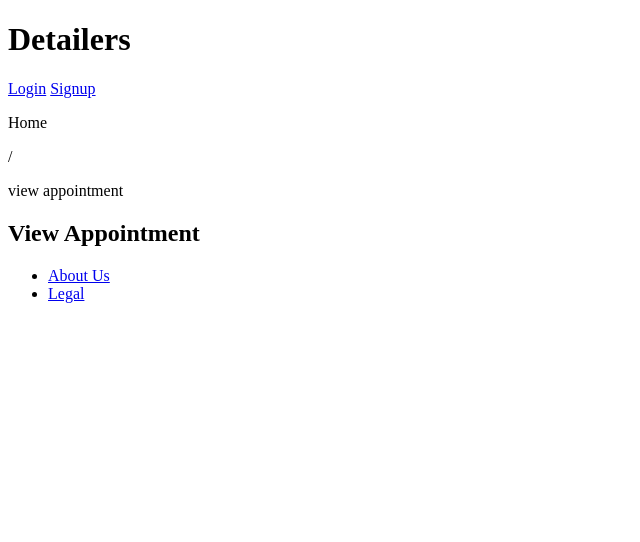
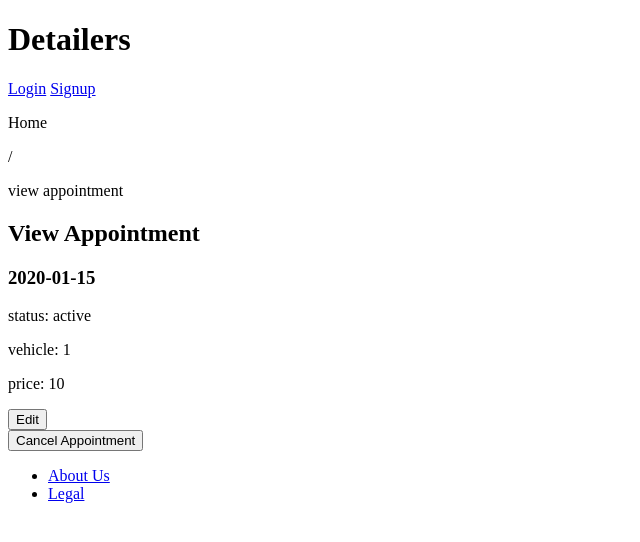
Before and after one commit to phyrenight/detailers, a Flask app: template detailers/app/templates/viewappointment.html in a window 1280 px wide. Shown: the top 542 px of the page, without its empty margins (0-640 px from the left). Run offline with Flask 2, Linux system fonts and the light colour scheme; the template is opened without the code that fills it: values that come from a table or form of the project are taken from there, others are empty; tables that the repository leaves empty hold one stand-in row (values such as "Sample post").

Commit message:
add template view_appointment

```diff
--- a/detailers/app/routes.py
+++ b/detailers/app/routes.py
@@ -138,40 +138,41 @@ def view_appointments(user_id):
         return redirect(url_for('home'))
 
 
-@app.route('/<user_id>/view_appointment/<id>')
-def view_appointment(user_id, id):
+@app.route('/<user_id>/view_appointment/<appointment_id>')
+def view_appointment(user_id, appointment_id):
     """
    #    View a singular appointment
 """
     if 'email' not in session:
         return redirect(url_for('login'))
     else:
-        appointment = Appointment.query.filter_by(id=id).first()
-        user = User.query.filter_by(
-            id=appointment.id).first()
+        appointment = Appointments.query.filter_by(id=appointment_id).first()
+        user = Users.query.filter_by(
+            id=appointment.user_id).first()
         if user.email == session['email']:
             return render_template(
                 'viewappointment.html',
                 appointment=appointment,
-                detailer=detailer)
+                detailer=None)
+        else:
+            return redirect(url_for('home'))
 
-
-@app.route('/<user_id>/cancelAppointment/<id>')
-def cancel_appointment():
+@app.route('/<user_id>/cancelappointment/<appointment_id>')
+def cancel_appointment(user_id, appointment_id):
     if 'email' not in session:
         return redirect(url_for('login'))
-    appointment = Appointment.query.filter_by(id=id).first()
-    currentUser = User.query.filter_by(email=str(
+    appointment = Appointments.query.filter_by(id=appointment_id).first()
+    currentUser = Users.query.filter_by(email=str(
         session['email'])).first()
-    detailer = User.query.filter_by(
-        id=appointment.detailer_assigned_id).first()
-    customer = User.query.filter_by(
-        id=appointment.customer_id).first()
+    # detailer = Users.query.filter_by(
+    #    id=appointment.detailer_assigned_id).first()
+    customer = Users.query.filter_by(
+        id=appointment.user_id).first()
     if appointment == None:
         flash('Appointment not on file')
         return redirect(url_for('home'))
     if request.method == 'GET':
-        if session['email']  == customer.email or currentUser.status == 'admin':
+        if session['email']  == customer.email:
             return render_template("cancelappointment.html", appointment=appointment)
         else:
             flash("This is not your appointment")
@@ -187,6 +188,13 @@ def cancel_appointment():
             flash('Appointment has been cancelled.')
             return render_template('home.html')
         return 'cancel_appointment'
+
+
+@app.route('/editappointment/<appointment_id>')
+def edit_appointment(appointment_id):
+    if 'email' not in session:
+        return redirect(url_for('login'))
+    pass
 
 
 @app.route('/resetpassword', methods=['GET', 'POST'])
--- a/detailers/app/templates/viewappointment.html
+++ b/detailers/app/templates/viewappointment.html
@@ -5,7 +5,17 @@
 </div>
 <main role='main'>
   <section class='content-container'>
-  <h2>View Appointment</h2>
+    <h2>View Appointment</h2>
+    <h3>{{ appointment.date }}</h3>
+    <p>status: {{appointment.job_status}}</p>
+    <p>vehicle: {{appointment.vehicle_id}}</p>
+    <p>price: {{appointment.price}}</p>
+    <form action="{{url_for('edit_appointment', appointment_id=appointment.id)}}">
+      <button type="submit">Edit</button>
+    </form>
+    <form action="{{url_for('cancel_appointment', user_id=appointment.user_id, appointment_id=appointment.id)}}">
+      <button type="submit">Cancel Appointment</button>
+    </form>
   </section>
 </main>
 {% endblock %}
```
Also changed, not shown: detailers/app/models.py (+7 -2 lines), detailers/app/templates/viewappointments.html (+7 -0 lines), detailers/app/app.db.
